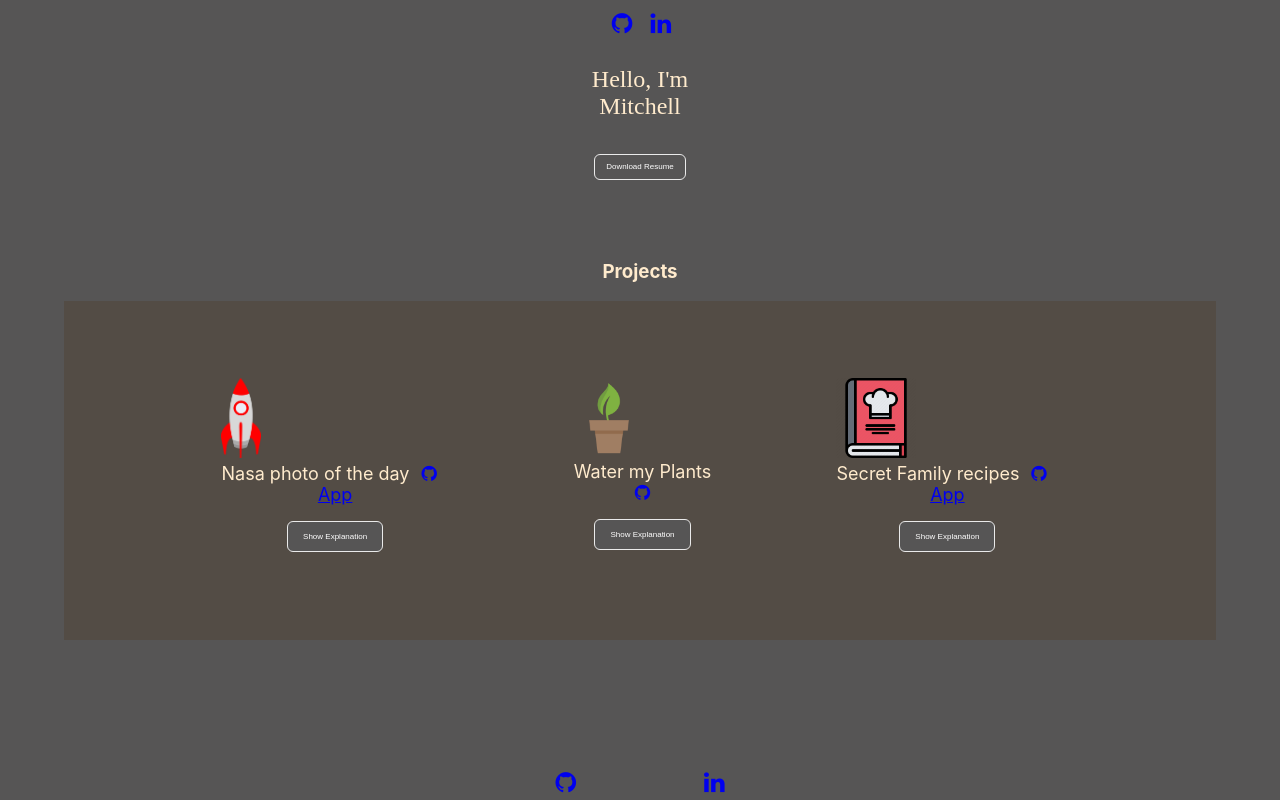
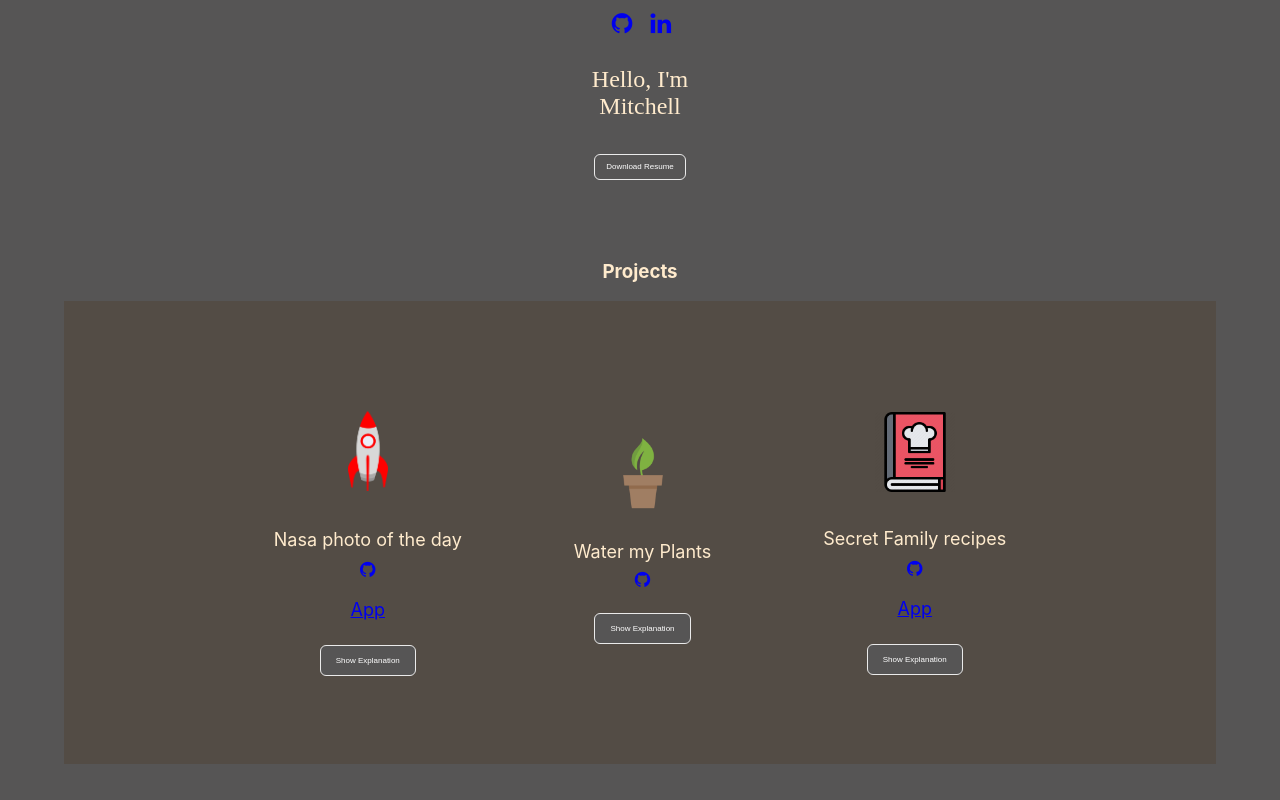
Before and after one commit to Mitchathy/Portfolio, a React (Create React App) app in the folder client/: page / in a window 1280 px wide. Shown: the top 800 px of the page. Built offline with nearby package versions, Linux system fonts and the light colour scheme.

Commit message:
fixed css

```diff
--- a/client/src/PortfolioContainer/Projects/Projects.css
+++ b/client/src/PortfolioContainer/Projects/Projects.css
@@ -14,8 +14,23 @@
 }
 img{
     height: 5rem;
-    margin: 2%;
+    margin: 20%;
+}
+.project1{
     display: flex;
+    flex-direction: column;
+    justify-content: center;
+    align-items: center;
+}
+.project2{
+    display: flex;
+    flex-direction: column;
+    justify-content: center;
+    align-items: center;
+}
+.project3{
+    display: flex;
+    flex-direction: column;
     justify-content: center;
     align-items: center;
 }
```
